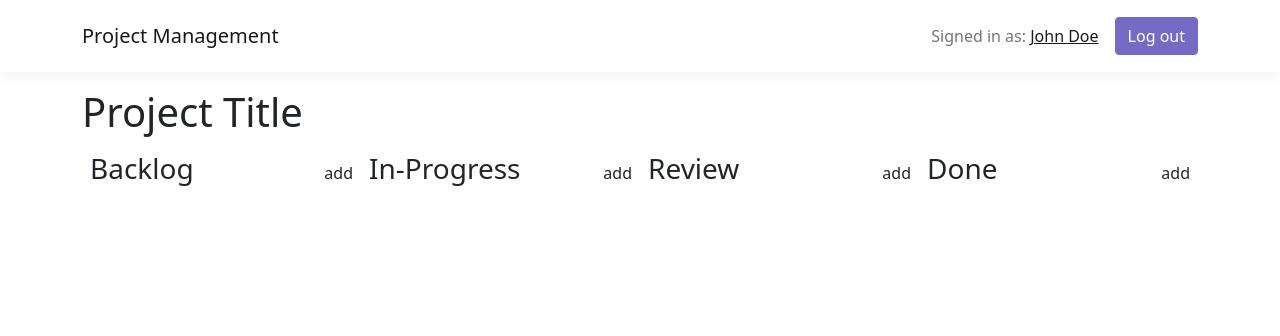
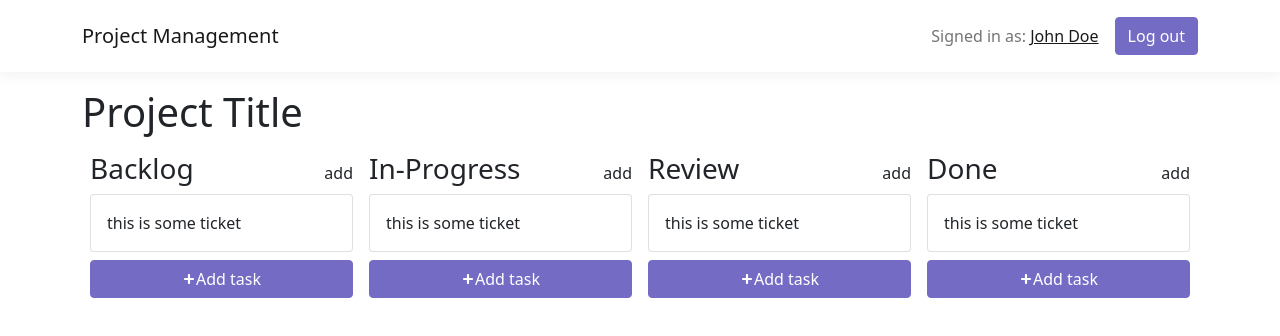
Before and after one commit to judygab/Jira-Asana-Clone, a Next.js app: page /board in a window 1280 px wide. Shown: the top 336 px of the page. Built offline with nearby package versions, Linux system fonts and the light colour scheme.

Commit message:
added icons

```diff
--- a/components/BoardSection.tsx
+++ b/components/BoardSection.tsx
@@ -1,5 +1,8 @@
 import React from 'react';
-import { Col } from 'react-bootstrap';
+import { Col, Button, Card } from 'react-bootstrap';
+import { FontAwesomeIcon } from '@fortawesome/react-fontawesome'
+import { faPlus } from '@fortawesome/free-solid-svg-icons'
+
 
 interface BoardSectionProps {
   title: String
@@ -12,6 +15,15 @@ const BoardSection: React.FC<BoardSectionProps> = ({ title }) => {
         <h3 className="me-auto">{title}</h3>
         <div>add</div>
       </div>
+      <Card>
+        <Card.Body>
+          this is some ticket
+        </Card.Body>
+      </Card>
+      <Button className="add-wrapper">
+        <FontAwesomeIcon icon={faPlus} style={{'padding': '2px'}}/>
+        Add task
+      </Button>
     </Col>
   );
 }
--- a/package.json
+++ b/package.json
@@ -8,6 +8,9 @@
     "lint": "next lint"
   },
   "dependencies": {
+    "@fortawesome/fontawesome-svg-core": "^1.2.36",
+    "@fortawesome/free-solid-svg-icons": "^5.15.4",
+    "@fortawesome/react-fontawesome": "^0.1.16",
     "bootstrap": "^5.1.3",
     "next": "12.0.3",
     "node-sass": "^6.0.1",
--- a/styles/globals.css
+++ b/styles/globals.css
@@ -4,6 +4,7 @@ body {
   margin: 0;
   font-family: -apple-system, BlinkMacSystemFont, Segoe UI, Roboto, Oxygen,
     Ubuntu, Cantarell, Fira Sans, Droid Sans, Helvetica Neue, sans-serif;
+  height: 100%;
 }
 
 a {
@@ -23,3 +24,7 @@ a {
   background-color: #746BC4 !important;
   border-color: #746BC4 !important;
 }
+
+.card {
+  margin-bottom: 8px;
+}
```
Also changed, not shown: 1 other file (tests, documents, lock files or other folders).
